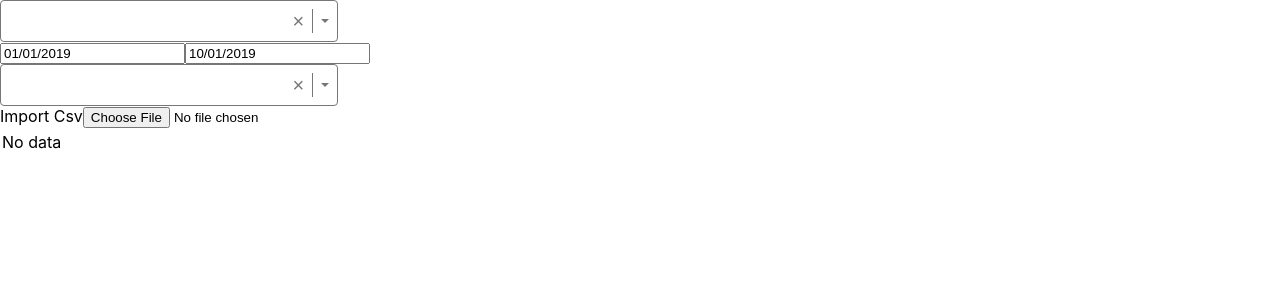
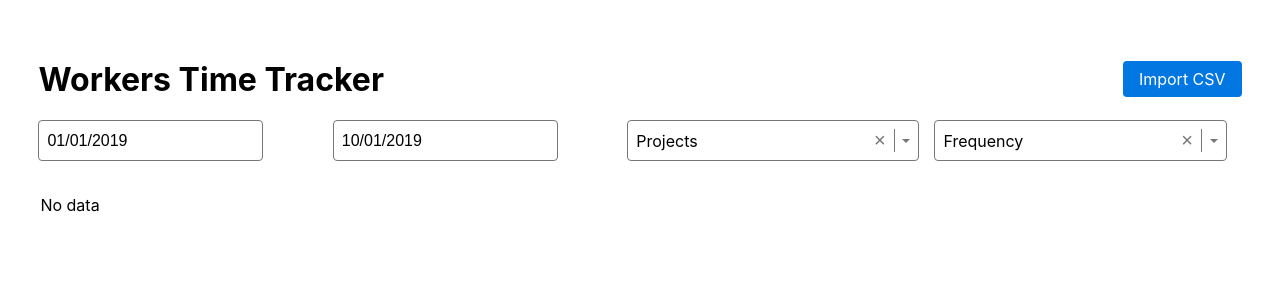
Before and after one commit to sanjitThakuri07/Work-tracker, a React (Create React App) app: page / in a window 1280 px wide. Shown: the top 300 px of the page. Built offline with nearby package versions, Linux system fonts and the light colour scheme.

Commit message:
stylling fixes

```diff
--- a/package.json
+++ b/package.json
@@ -11,6 +11,7 @@
     "react-dom": "^18.2.0",
     "react-scripts": "5.0.1",
     "sass": "^1.58.0",
+    "styled-components": "^5.3.6",
     "web-vitals": "^2.1.4"
   },
   "scripts": {
--- a/src/App.js
+++ b/src/App.js
@@ -31,6 +31,7 @@ function App() {
       };
 
       fileReader.readAsText(e.target.files[0]);
+      return true;
     }
   };
 
--- a/src/Layout/FilterHeader/index.jsx
+++ b/src/Layout/FilterHeader/index.jsx
@@ -2,6 +2,61 @@ import React, { useState } from "react";
 import { Select } from "../../components/Dropdown";
 import DatePicker from "react-datepicker";
 import "react-datepicker/dist/react-datepicker.css";
+import styled from "styled-components";
+import styles from "../../components/Dropdown/dropdown.module.css";
+
+const Header = styled.header`
+  display: grid;
+  grid-template-columns: repeat(2, 1fr);
+  align-items: center;
+`;
+
+const ImportCSVContainer = styled.form`
+  text-align: end;
+
+  input {
+    display: none;
+  }
+
+  label {
+    background: ${({ fileSelected }) =>
+      !fileSelected ? "#0276e1" : "rgba(2, 117, 225,.3)"};
+    padding: 0.5rem 1rem;
+    color: #fff;
+    border-radius: 4px;
+    cursor: pointer;
+    /* pointer-events: ${({ fileSelected }) =>
+      !fileSelected ? "auto" : "none"}; */
+  }
+`;
+
+const FilterContainer = styled.div`
+  display: flex;
+  justify-content: space-between;
+  grid-column: 1/-1;
+
+  & > * {
+    width: 80%;
+    margin-right: 15px;
+  }
+`;
+
+const Date = styled.div`
+  .react-datepicker-wrapper {
+    height: 100%;
+  }
+  .react-datepicker__input-container {
+    height: 100%;
+  }
+`;
+
+const FilterOptions = styled.div`
+  display: flex;
+  gap: 0.3125rem;
+  margin: 0.9375rem 0;
+
+  grid-column: 1/-1;
+`;
 
 const Index = ({
   handleCsvOnSubmit,
@@ -9,43 +64,93 @@ const Index = ({
   date = {},
   reportFrequency,
 }) => {
+  const [csvSelected, setCsvSelected] = useState(false);
+  console.log({ csvSelected });
+
+  function selectOption({ option, value, onChange }) {
+    if (value.includes(option)) {
+      onChange(value.filter((o) => o !== option));
+    } else {
+      onChange([...value, option]);
+    }
+  }
+
   return (
-    <header>
-      <div>
+    <Header>
+      <h1>Workers Time Tracker</h1>
+      <ImportCSVContainer fileSelected={csvSelected}>
+        <label htmlFor="csvFileInput">
+          {csvSelected ? "Imported CSV" : "Import CSV"}
+        </label>
+        <input
+          type={"file"}
+          id={"csvFileInput"}
+          accept={".csv"}
+          onChange={(e) => {
+            handleCsvOnSubmit(e) && setCsvSelected(true);
+          }}
+        />
+      </ImportCSVContainer>
+      <FilterContainer>
+        <Date>
+          <DatePicker
+            selected={date.startDate}
+            onChange={(val) => date.setStartDate(val)}
+            className={`${styles.container} default__height`}
+          />
+        </Date>
+        <Date>
+          <DatePicker
+            selected={date.endDate}
+            onChange={(val) => date.setEndDate(val)}
+            className={`${styles.container} default__height`}
+          />
+        </Date>
         <Select
           multiple
           options={projects.options || []}
           value={projects?.projectValue}
           onChange={(o) => projects.setProjects(o)}
+          placeholder={"Projects"}
         />
-        <DatePicker
-          selected={date.startDate}
-          onChange={(val) => date.setStartDate(val)}
-        />
-        <DatePicker
-          selected={date.endDate}
-          onChange={(val) => date.setEndDate(val)}
-        />
-
         <Select
           options={reportFrequency.options}
           value={reportFrequency.value}
           onChange={(o) => reportFrequency.setValue2(o)}
+          placeholder={"Frequency"}
         />
-
-        <div className="header_content">
-          <form>
-            <label htmlFor="csvFileInput">Import Csv</label>
-            <input
-              type={"file"}
-              id={"csvFileInput"}
-              accept={".csv"}
-              onChange={handleCsvOnSubmit}
-            />
-          </form>
-        </div>
-      </div>
-    </header>
+      </FilterContainer>
+      <FilterOptions>
+        {projects?.projectValue.map((v) => (
+          <button
+            key={v.value}
+            onClick={(e) => {
+              selectOption({
+                option: v,
+                value: projects?.projectValue,
+                onChange: (o) => projects.setProjects(o),
+              });
+            }}
+            className={styles["option-badge"]}
+          >
+            {v.label}
+            <span className={styles["remove-btn"]}>&times;</span>
+          </button>
+        ))}
+        {!!projects?.projectValue.length && (
+          <button
+            onClick={(e) => {
+              e.stopPropagation();
+              projects.setProjects([]);
+            }}
+            className={`${styles["option-badge"]} ${styles["clear__all"]}`}
+          >
+            Clear Filters
+            <span>&times;</span>
+          </button>
+        )}
+      </FilterOptions>
+    </Header>
   );
 };
 
--- a/src/components/Dropdown/dropdown.module.css
+++ b/src/components/Dropdown/dropdown.module.css
@@ -1,14 +1,16 @@
 .container {
   position: relative;
-  width: 20em;
+  /* width: clamp(10em, 25rem, 30rem); */
   min-height: 1.5em;
-  border: .05em solid #777;
+  border: 0.05em solid #777;
   display: flex;
   align-items: center;
-  gap: .5em;
-  padding: .5em;
-  border-radius: .25em;
+  gap: 0.5em;
+  padding: 0.5em;
+  border-radius: 0.25em;
   outline: none;
+  font-size: 1rem;
+  width: 100%;
 }
 
 .container:focus {
@@ -18,7 +20,7 @@
 .value {
   flex-grow: 1;
   display: flex;
-  gap: .5em;
+  gap: 0.5em;
   flex-wrap: wrap;
 }
 
@@ -40,12 +42,12 @@
 .divider {
   background-color: #777;
   align-self: stretch;
-  width: .05em;
+  width: 0.05em;
 }
 
 .caret {
   translate: 0 25%;
-  border: .25em solid transparent;
+  border: 0.25em solid transparent;
   border-top-color: #777;
 }
 
@@ -57,11 +59,11 @@
   display: none;
   max-height: 15em;
   overflow-y: auto;
-  border: .05em solid #777;
-  border-radius: .25em;
+  border: 0.05em solid #777;
+  border-radius: 0.25em;
   width: 100%;
   left: 0;
-  top: calc(100% + .25em);
+  top: calc(100% + 0.25em);
   background-color: white;
   z-index: 100;
 }
@@ -71,7 +73,7 @@
 }
 
 .option {
-  padding: .25em .5em;
+  padding: 0.25em 0.5em;
   cursor: pointer;
 }
 
@@ -81,19 +83,21 @@
 
 .option.highlighted {
   background-color: hsl(200, 100%, 50%);
-  color: white
+  color: white;
 }
 
 .option-badge {
   display: flex;
   align-items: center;
-  border: .05em solid #777;
-  border-radius: .25em;
-  padding: .15em .25em;
-  gap: .25em;
+  border: 0.05em solid #777;
+  border-radius: 0.25em;
+  padding: 0.8rem 1rem;
+  gap: 1rem;
   cursor: pointer;
   background: none;
   outline: none;
+  background: #545454;
+  color: #fff;
 }
 
 .option-badge:hover,
@@ -103,11 +107,25 @@
 }
 
 .option-badge:hover > .remove-btn,
-.option-badge:focus > .remove-btn{
+.option-badge:focus > .remove-btn {
   color: hsl(0, 100%, 50%);
 }
 
 .option-badge > .remove-btn {
   font-size: 1.25em;
-  color: #777;
+  color: #fff;
+  transform: scale(1.5);
 }
+
+.clear__all {
+  background: #fff;
+  border-color: #545454;
+  color: #545454;
+  font-size: 1rem;
+}
+
+.clear__all span {
+  /* font-size: 1rem; */
+  font-size: 1.25em;
+  transform: scale(1.5);
+}
--- a/src/components/Dropdown/index.js
+++ b/src/components/Dropdown/index.js
@@ -1,7 +1,7 @@
 import { useEffect, useRef, useState } from "react";
 import styles from "./dropdown.module.css";
 
-export function Select({ multiple, value, onChange, options }) {
+export function Select({ multiple, value, onChange, options, placeholder }) {
   const [isOpen, setIsOpen] = useState(false);
   const [highlightedIndex, setHighlightedIndex] = useState(0);
   const containerRef = useRef(null);
@@ -74,20 +74,10 @@ export function Select({ multiple, value, onChange, options }) {
     >
       <span className={styles.value}>
         {multiple
-          ? value.map((v) => (
-              <button
-                key={v.value}
-                onClick={(e) => {
-                  e.stopPropagation();
-                  selectOption(v);
-                }}
-                className={styles["option-badge"]}
-              >
-                {v.label}
-                <span className={styles["remove-btn"]}>&times;</span>
-              </button>
-            ))
-          : value?.label}
+          ? value.length
+            ? `Projects (${value.length})`
+            : placeholder
+          : value?.label || placeholder}
       </span>
       <button
         onClick={(e) => {
--- a/src/index.css
+++ b/src/index.css
@@ -1,13 +1,32 @@
 body {
   margin: 0;
-  font-family: -apple-system, BlinkMacSystemFont, 'Segoe UI', 'Roboto', 'Oxygen',
-    'Ubuntu', 'Cantarell', 'Fira Sans', 'Droid Sans', 'Helvetica Neue',
+  font-family: -apple-system, BlinkMacSystemFont, "Segoe UI", "Roboto", "Oxygen",
+    "Ubuntu", "Cantarell", "Fira Sans", "Droid Sans", "Helvetica Neue",
     sans-serif;
   -webkit-font-smoothing: antialiased;
   -moz-osx-font-smoothing: grayscale;
 }
 
 code {
-  font-family: source-code-pro, Menlo, Monaco, Consolas, 'Courier New',
+  font-family: source-code-pro, Menlo, Monaco, Consolas, "Courier New",
     monospace;
 }
+
+*,
+*::after,
+*::before {
+  box-sizing: border-box;
+}
+
+html {
+  /* font-size: 62.5%; */
+}
+
+body {
+  font-size: 1rem;
+  padding: 2.4rem;
+}
+
+.default__height {
+  height: 100%;
+}
```
Also changed, not shown: 1 other file (tests, documents, lock files or other folders).
